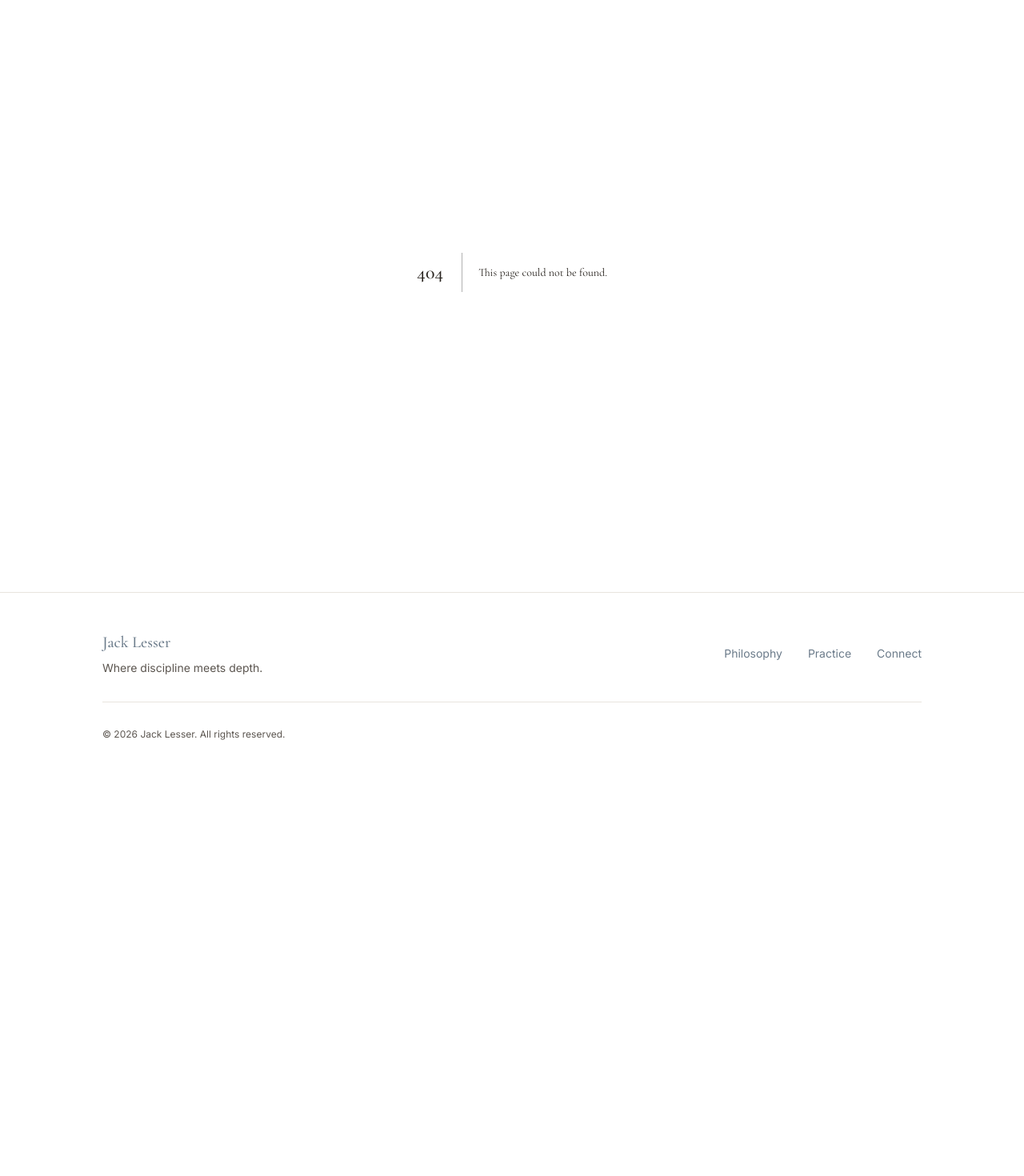
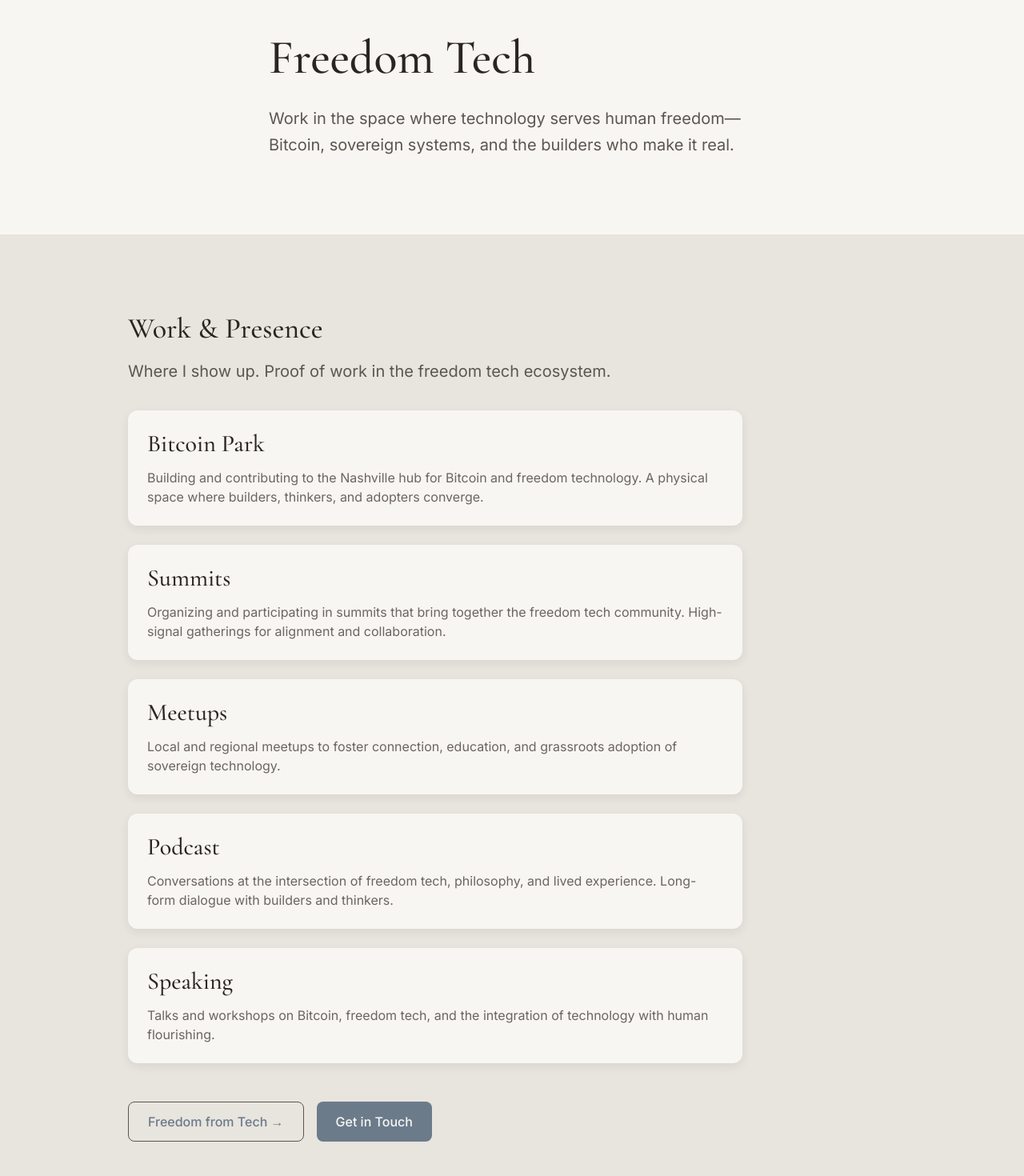
Before and after one commit to jacklesser3/jacklesser.me, a Next.js app: page /freedom-tech in a window 1280 px wide. Before the commit this address had no page. Shown: the part 140-1610 px from the top of the page at 80% size. Before the commit the page ends 1114 px from the top, so only its background shows below. Built offline with nearby package versions, Linux system fonts and the light colour scheme.

Commit message:
Add Freedom Tech and Freedom from Tech sections, bridge framing, proof of work

```diff
--- /dev/null
+++ b/src/app/freedom-from-tech/page.tsx
@@ -0,0 +1,76 @@
+import { Metadata } from "next";
+import { Container } from "@/components/ui/Container";
+import { H1, H2, H3, Text, SectionTitle } from "@/components/ui/Typography";
+import { Card, CardContent } from "@/components/ui/Card";
+import { Button } from "@/components/ui/Button";
+
+export const metadata: Metadata = {
+  title: "Freedom from Tech",
+  description:
+    "Work in freedom from tech: yoga, Rewired Protocol, breathwork, and MTA.",
+};
+
+const workAreas = [
+  {
+    title: "Yoga",
+    description:
+      "Practice and teaching rooted in the body as the first teacher. Movement, breath, and presence as pathways to freedom from the noise.",
+  },
+  {
+    title: "Rewired Protocol",
+    description:
+      "A systematic approach to nervous system regulation and recovery. Bridging ancient practices with modern understanding of how we heal.",
+  },
+  {
+    title: "Breathwork",
+    description:
+      "Intentional breathing as a tool for clarity, resilience, and connection. Proof of work that happens in the body, breath by breath.",
+  },
+  {
+    title: "MTA",
+    description:
+      "Mind-body practices that integrate movement, awareness, and the capacity to show up fully—in tech and beyond.",
+  },
+];
+
+export default function FreedomFromTechPage() {
+  return (
+    <>
+      <section className="py-16 md:py-24">
+        <Container size="narrow">
+          <H1 className="mb-6">Freedom from Tech</H1>
+          <Text variant="lead">
+            Work in the space where we reclaim presence, body, and nervous
+            system—so we can use tech without being used by it.
+          </Text>
+        </Container>
+      </section>
+
+      <section className="py-16 md:py-24 bg-[var(--color-bg-secondary)]">
+        <Container>
+          <SectionTitle subtitle="Where I show up. Proof of work in the human system.">
+            Work &amp; Presence
+          </SectionTitle>
+
+          <div className="grid gap-6 max-w-3xl">
+            {workAreas.map((area) => (
+              <Card key={area.title} variant="elevated">
+                <CardContent>
+                  <H3 className="mb-3">{area.title}</H3>
+                  <Text variant="muted">{area.description}</Text>
+                </CardContent>
+              </Card>
+            ))}
+          </div>
+
+          <div className="mt-12 flex flex-wrap gap-4">
+            <Button href="/freedom-tech" variant="outline">
+              ← Freedom Tech
+            </Button>
+            <Button href="/connect">Get in Touch</Button>
+          </div>
+        </Container>
+      </section>
+    </>
+  );
+}
--- /dev/null
+++ b/src/app/freedom-tech/page.tsx
@@ -0,0 +1,81 @@
+import { Metadata } from "next";
+import { Container } from "@/components/ui/Container";
+import { H1, H2, H3, Text, SectionTitle } from "@/components/ui/Typography";
+import { Card, CardContent } from "@/components/ui/Card";
+import { Button } from "@/components/ui/Button";
+
+export const metadata: Metadata = {
+  title: "Freedom Tech",
+  description:
+    "Work in freedom tech: Bitcoin Park, summits, meetups, podcast, and speaking.",
+};
+
+const workAreas = [
+  {
+    title: "Bitcoin Park",
+    description:
+      "Building and contributing to the Nashville hub for Bitcoin and freedom technology. A physical space where builders, thinkers, and adopters converge.",
+  },
+  {
+    title: "Summits",
+    description:
+      "Organizing and participating in summits that bring together the freedom tech community. High-signal gatherings for alignment and collaboration.",
+  },
+  {
+    title: "Meetups",
+    description:
+      "Local and regional meetups to foster connection, education, and grassroots adoption of sovereign technology.",
+  },
+  {
+    title: "Podcast",
+    description:
+      "Conversations at the intersection of freedom tech, philosophy, and lived experience. Long-form dialogue with builders and thinkers.",
+  },
+  {
+    title: "Speaking",
+    description:
+      "Talks and workshops on Bitcoin, freedom tech, and the integration of technology with human flourishing.",
+  },
+];
+
+export default function FreedomTechPage() {
+  return (
+    <>
+      <section className="py-16 md:py-24">
+        <Container size="narrow">
+          <H1 className="mb-6">Freedom Tech</H1>
+          <Text variant="lead">
+            Work in the space where technology serves human freedom—Bitcoin,
+            sovereign systems, and the builders who make it real.
+          </Text>
+        </Container>
+      </section>
+
+      <section className="py-16 md:py-24 bg-[var(--color-bg-secondary)]">
+        <Container>
+          <SectionTitle subtitle="Where I show up. Proof of work in the freedom tech ecosystem.">
+            Work &amp; Presence
+          </SectionTitle>
+
+          <div className="grid gap-6 max-w-3xl">
+            {workAreas.map((area) => (
+              <Card key={area.title} variant="elevated">
+                <CardContent>
+                  <H3 className="mb-3">{area.title}</H3>
+                  <Text variant="muted">{area.description}</Text>
+                </CardContent>
+              </Card>
+            ))}
+          </div>
+
+          <div className="mt-12 flex flex-wrap gap-4">
+            <Button href="/freedom-from-tech" variant="outline">
+              Freedom from Tech →
+            </Button>
+            <Button href="/connect">Get in Touch</Button>
+          </div>
+        </Container>
+      </section>
+    </>
+  );
+}
--- a/src/app/page.tsx
+++ b/src/app/page.tsx
@@ -1,3 +1,4 @@
+import Link from "next/link";
 import { Hero } from "@/components/sections/Hero";
 import { ArticleFeed } from "@/components/sections/ArticleFeed";
 import { Container } from "@/components/ui/Container";
@@ -12,8 +13,63 @@
     <>
       <Hero />
 
+      {/* Two branches + bridge + proof of work */}
+      <section className="py-16 md:py-24 bg-[var(--color-bg-secondary)]">
+        <Container>
+          <div className="text-center mb-12">
+            <SectionTitle subtitle="At the root: proof of work. Bridging both through a holistic approach to life.">
+              Two Branches, One Bridge
+            </SectionTitle>
+          </div>
+
+          <div className="grid md:grid-cols-2 gap-8 max-w-4xl mx-auto mb-12">
+            <Link href="/freedom-tech" className="group">
+              <Card variant="elevated" className="h-full transition-shadow group-hover:shadow-[var(--shadow-medium)]">
+                <CardContent>
+                  <h3 className="font-[family-name:var(--font-cormorant)] text-xl font-medium mb-3 text-[var(--color-text-primary)]">
+                    Freedom Tech
+                  </h3>
+                  <Text variant="small" className="mb-4">
+                    Bitcoin Park, summits, meetups, podcast, speaking. Work where
+                    technology serves human freedom.
+                  </Text>
+                  <span className="text-sm font-medium text-[var(--color-accent-forge)] group-hover:text-[var(--color-text-primary)] transition-colors">
+                    Explore →
+                  </span>
+                </CardContent>
+              </Card>
+            </Link>
+
+            <Link href="/freedom-from-tech" className="group">
+              <Card variant="elevated" className="h-full transition-shadow group-hover:shadow-[var(--shadow-medium)]">
+                <CardContent>
+                  <h3 className="font-[family-name:var(--font-cormorant)] text-xl font-medium mb-3 text-[var(--color-text-primary)]">
+                    Freedom from Tech
+                  </h3>
+                  <Text variant="small" className="mb-4">
+                    Yoga, Rewired Protocol, breathwork, MTA. Work that reclaims
+                    presence, body, and nervous system.
+                  </Text>
+                  <span className="text-sm font-medium text-[var(--color-accent-forge)] group-hover:text-[var(--color-text-primary)] transition-colors">
+                    Explore →
+                  </span>
+                </CardContent>
+              </Card>
+            </Link>
+          </div>
+
+          <div className="text-center max-w-xl mx-auto">
+            <Text variant="muted" className="italic">
+              I don’t see these as separate tracks. They inform each other. The
+              same proof of work—showing up, doing the work, letting results
+              speak—runs through both.
+            </Text>
+          </div>
+        </Container>
+      </section>
+
       {/* Manifesto Brief */}
-      <section className="py-16 md:py-24 bg-[var(--color-bg-secondary)]">
+      <section className="py-16 md:py-24">
         <Container size="narrow">
           <div className="text-center">
             <Text variant="lead" className="italic">
--- a/src/app/sitemap.ts
+++ b/src/app/sitemap.ts
@@ -11,6 +11,18 @@
       lastModified: new Date(),
       changeFrequency: "weekly",
       priority: 1,
+    },
+    {
+      url: `${baseUrl}/freedom-tech`,
+      lastModified: new Date(),
+      changeFrequency: "monthly",
+      priority: 0.9,
+    },
+    {
+      url: `${baseUrl}/freedom-from-tech`,
+      lastModified: new Date(),
+      changeFrequency: "monthly",
+      priority: 0.9,
     },
     {
       url: `${baseUrl}/philosophy`,
--- a/src/components/layout/Header.tsx
+++ b/src/components/layout/Header.tsx
@@ -4,6 +4,8 @@
 import { usePathname } from "next/navigation";
 
 const navigation = [
+  { name: "Freedom Tech", href: "/freedom-tech" },
+  { name: "Freedom from Tech", href: "/freedom-from-tech" },
   { name: "Philosophy", href: "/philosophy" },
   { name: "Practice", href: "/practice" },
   { name: "Connect", href: "/connect" },
--- a/src/components/sections/Hero.tsx
+++ b/src/components/sections/Hero.tsx
@@ -12,13 +12,16 @@
             Where discipline meets depth.
           </Text>
           <Text variant="muted" className="mb-10 max-w-xl">
-            Exploring the integration of body, mind, and spirit through
-            intentional practice and grounded philosophy.
+            Bridging freedom tech and freedom from tech through a holistic
+            approach—with proof of work at the root.
           </Text>
           <div className="flex flex-wrap gap-4">
-            <Button href="/philosophy">Explore Philosophy</Button>
-            <Button href="/connect" variant="outline">
-              Get in Touch
+            <Button href="/freedom-tech">Freedom Tech</Button>
+            <Button href="/freedom-from-tech" variant="outline">
+              Freedom from Tech
+            </Button>
+            <Button href="/philosophy" variant="outline">
+              Philosophy
             </Button>
           </div>
         </div>
```
